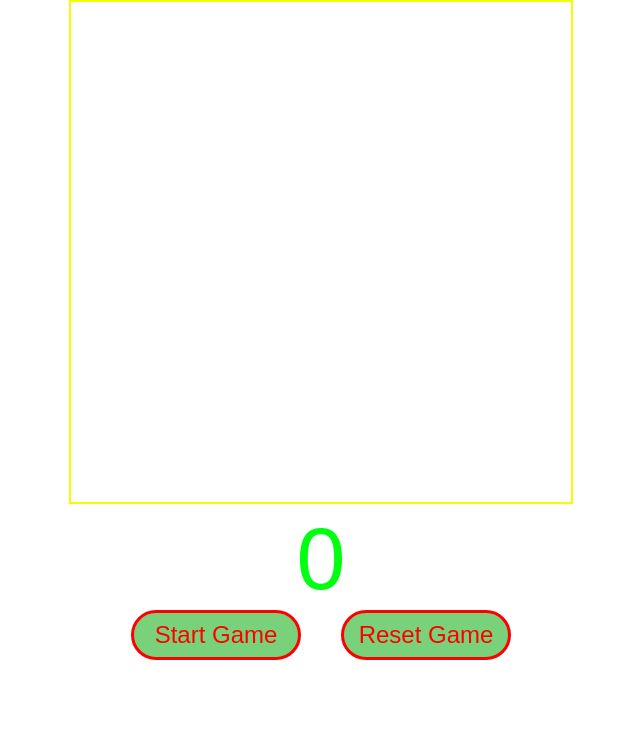
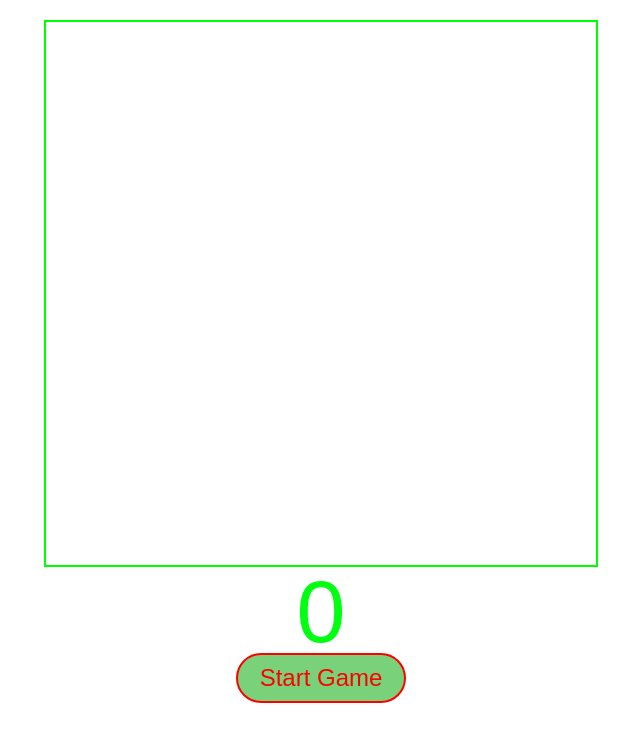
Before and after one commit to zssllayers19460/snake, a plain HTML site: page index.html in a window 1280 px wide. Shown: the whole page, without its empty margins (319-959 px from the left). Drawn offline with Linux system fonts and the light colour scheme.

Commit message:
Added some tweaks, removed some thing overall better Removed the reset button since the start button acts like a reset button
Changed some color around to make it easier to look at

Made the snake and food smaller (to make it seem like its bigger)

Did also make the game board slightly bigger

Finally moved some things around like the start button, score board and the game board

```diff
--- a/index.html
+++ b/index.html
@@ -5,11 +5,10 @@
     <link rel="stylesheet" href="style.css">
 </head>
 <body>
-
     <div id="gameContainer">
-        <canvas id="gameBoard" width="500px" height="500px"></canvas>
+        <canvas id="gameBoard" width="550px" height="543px"></canvas>
         <div id="scoreText">0</div>
-        <button id="resetBtn">Reset Game</button>
+        <!-- <button id="resetBtn">Reset Game</button>       i dont see the need for a reset button if the start button is basically a reset button -->
         <button id="startBtn">Start Game</button>
         <body onload="init();">
     </div>
--- a/index.js
+++ b/index.js
@@ -12,15 +12,15 @@
 const gameBoard = document.querySelector("#gameBoard");
 const ctx = gameBoard.getContext("2d");
 const scoreText = document.querySelector("#scoreText");
-const resetBtn = document.querySelector("#resetBtn");
+// const resetBtn = document.querySelector("#resetBtn"); No need for a restart button, start button is reset button
 const startBtn = document.querySelector("#startBtn");
 const gameWidth = gameBoard.width; // width for gameBoard
 const gameHeight = gameBoard.height; // height for gameBoard
 const boardBackground = "rgb(71, 71, 71)";  // color of board background
 const snakeColor = "red"; // color of the snake
-const snakeBorder = "white"; // black border around snake
+const snakeBorder = "rgb(44, 7, 7)"; // Dark-Red line around snakes body
 const foodColor = "rgb(0, 255, 0)"; // snakes food color
-const unitSize = 25;  // game size i think
+const unitSize = 15;  // Size of the snake and food
 
 
 
@@ -39,9 +39,9 @@ let snake = [  // Snake positioning and x + y
     { x: unitSize, y: 0 },
     { x: 0, y: 0 }
 ]
-window.addEventListener("keydown", changeDirection); // i think detects when pressing arrow keys idk
-resetBtn.addEventListener("click", resetGame); // reset button stuf idk
-startBtn.addEventListener("click", startGame); // start game button
+window.addEventListener("keydown", changeDirection); // I think detects when pressing arrow keys and changes direction according to keypress
+// resetBtn.addEventListener("click", resetGame); // Reset game button EDIT* Also i dont see the need for a reset button if the start button is basically a reset button
+startBtn.addEventListener("click", startGame); // Start game button
 main(); // Game dont start unless user presses button
 
 
@@ -216,7 +216,7 @@ function displayGameOver() {
     ctx.fillText("GAME OVER! You Suck", gameWidth / 2, gameHeight / 2);
     running = false;
 };
-function resetGame() {
+/*function resetGame() {
     score = 0;
     xVelocity = unitSize;
     yVelocity = 0;
@@ -228,7 +228,7 @@ function resetGame() {
         { x: 0, y: 0 }
     ];
     gameStart();
-};
+};*/
 function startGame() {
     score = 0;
     xVelocity = unitSize;
--- a/style.css
+++ b/style.css
@@ -4,17 +4,20 @@
 }
 #gameContainer{
     text-align: center;
+    padding-top: 20px;
 }
 #gameBoard{
-    border: 2px solid rgb(242, 255, 0);
+    border: 2px solid rgb(0, 255, 0);
 }
 
 #scoreText{
     font-family: sans-serif, cursive;
     font-size: 88px;
     color: rgb(0, 255, 17);
+    position: relative;
+    bottom: 10px;
 }
-#resetBtn{
+/*#resetBtn{                I dont see the need for a reset button if the start button is basically a reset button
     color: red;
     background-color: rgb(121, 210, 121);
     font-family: sans-serif;
@@ -26,7 +29,7 @@
     cursor: pointer;
     position: relative;
     left: 15%;
-}
+}*/
 #startBtn{
         color: red;
         background-color: rgb(121, 210, 121);
@@ -34,19 +37,19 @@
         font-size: 24px;
         height: 50px;
         width: 170px;
-        border: 3px red solid;
+        border: 2px red solid;
         border-radius: 25px;
         cursor: pointer;
         position: relative;
-        right: 15%;
+        bottom: 20px;
 }
-#resetBtn:hover{
+/*#resetBtn:hover{              I dont see the need for a reset button if the start button is basically a reset button
     color: rgb(253, 0, 0);
     background-color: rgb(0, 0, 255);
     transition: .5s;
-}
+}*/
 #startBtn:hover{
     color: rgb(253, 0, 0);
-    background-color: rgb(0, 0, 255);
-    transition: .5s;
+    background-color: rgb(32, 151, 75);
+    transition: .6s;
 }
```
